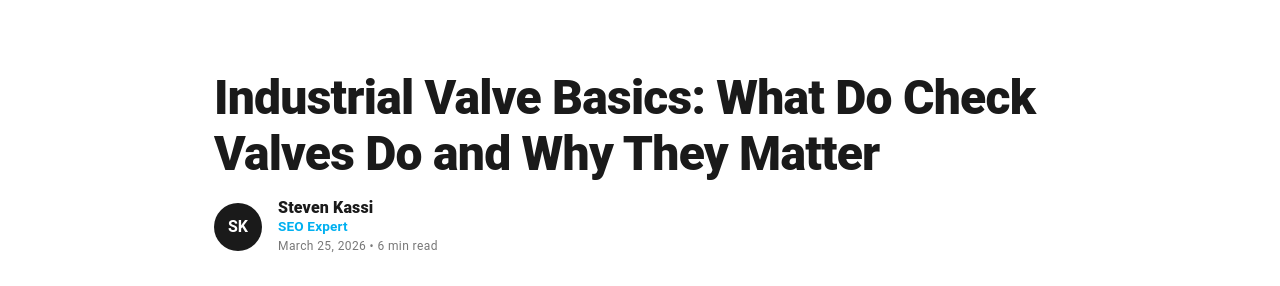
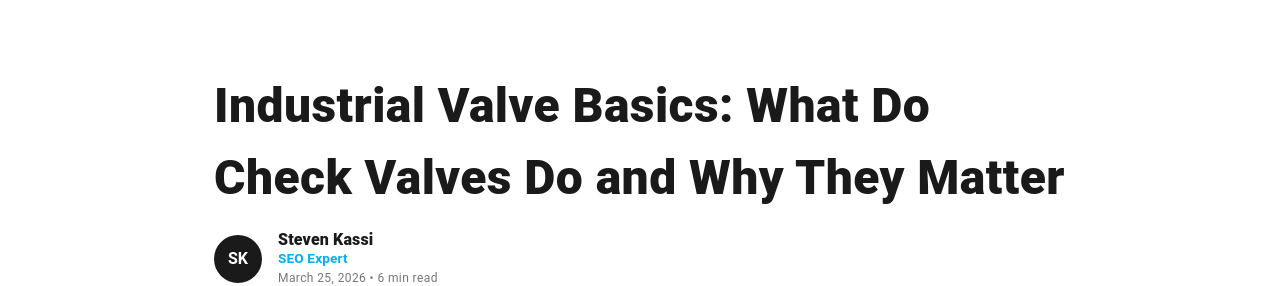
Before and after one commit to Lazare-Panam/panam-frontend, a React (Vite) app: page /blog/check-valves-blog in a window 1280 px wide. Shown: the part 167-453 px from the top of the page. Built offline with nearby package versions, Linux system fonts and the light colour scheme; what ag-grid-community would draw is missing.

Commit message:
feat:added-h1-c-

```diff
--- a/src/components/News/components/CheckValveBlog.tsx
+++ b/src/components/News/components/CheckValveBlog.tsx
@@ -39,7 +39,7 @@ const CheckValveBlog: React.FC = () => {
       {/* HEADER */}
       <Box sx={{ pt: { xs: 4, md: 8 }, pb: { xs: 4, md: 6 } }}>
         <Container maxWidth="md">
-          <Typography variant="h1" sx={{ fontWeight: 800, mb: 2, fontSize: { xs: "2rem", md: "3rem" }, color: "#1A1A1A" }}>
+          <Typography component="h1" sx={{ fontWeight: 800, mb: 2, fontSize: { xs: "2rem", md: "3rem" }, color: "#1A1A1A" }}>
             Industrial Valve Basics: What Do Check Valves Do and Why They Matter
           </Typography>
 
```
